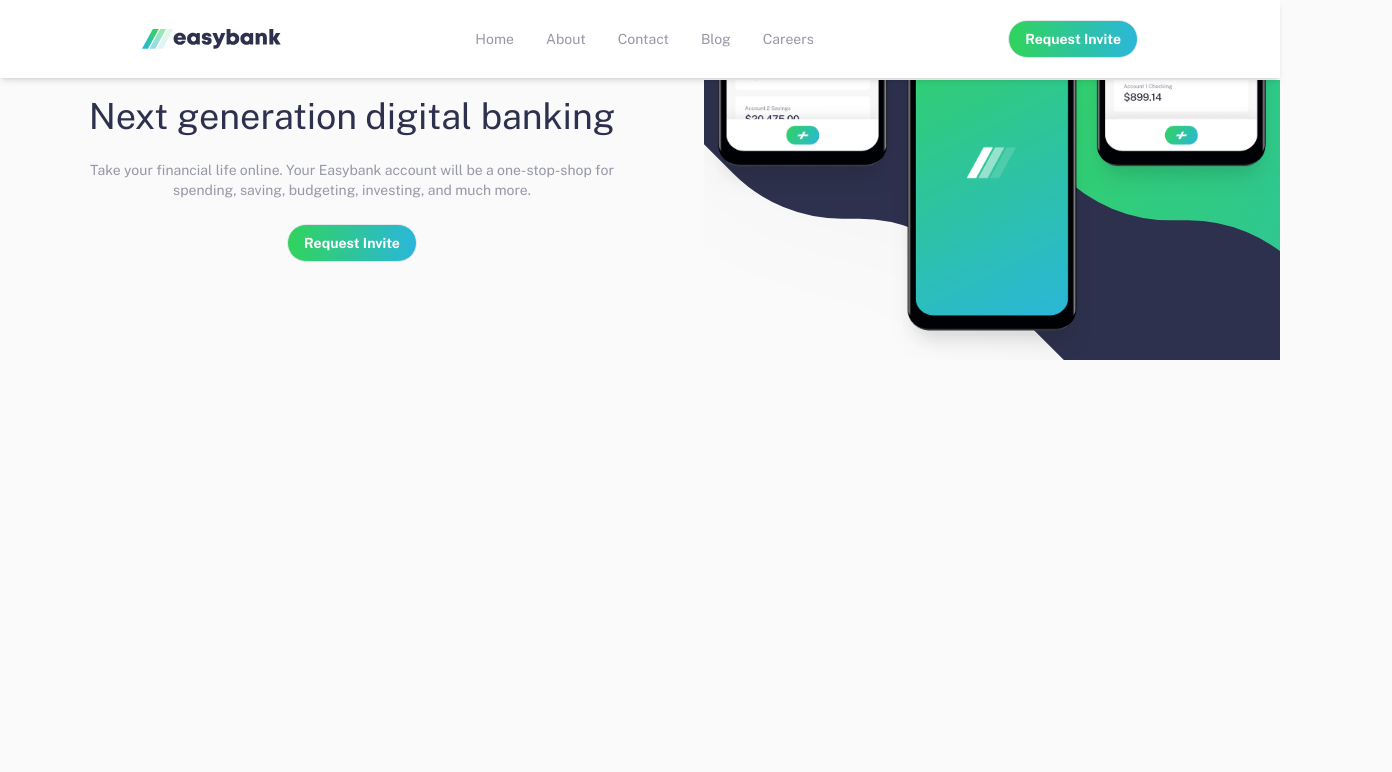
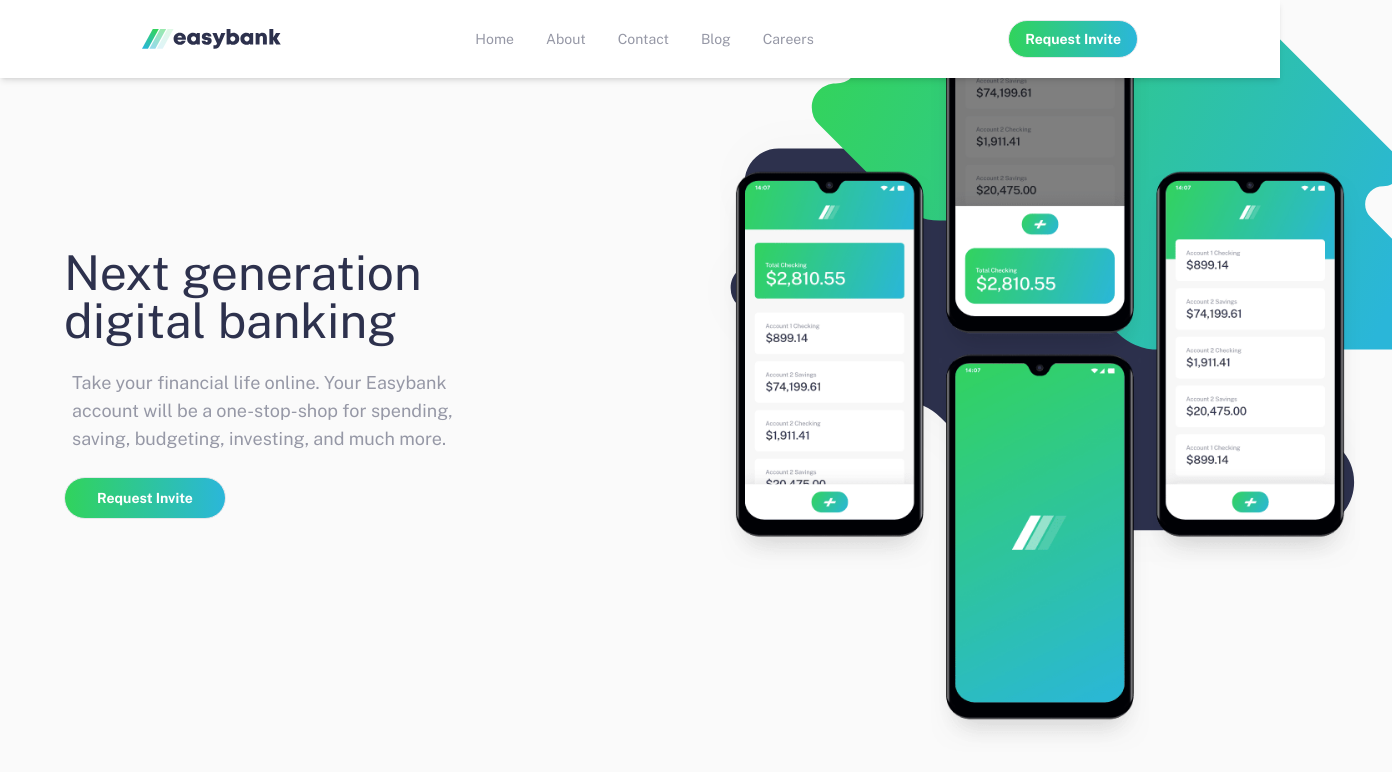
Before and after one commit to SanMajur/easybank, a website: page public/index.html in a window 1280 px wide. Shown: the whole page, 1392 px wide, since content can reach past the window. Drawn offline with nearby package versions, Linux system fonts and the light colour scheme.

Commit message:
desktop hero section

```diff
--- a/public/index.html
+++ b/public/index.html
@@ -21,7 +21,7 @@
     <!-- Link to stylesheet -->
     <link rel="stylesheet" href="./css/style.css" />
   </head>
-  <body id="body" class="font-pubSans bg-neutral-Very-Light-Gray">
+  <body id="body" class="font-pubSans bg-neutral-Very-Light-Gray ">
     <header
       id="headerOverlay"
       class="bg-neutral-White shadow-md fixed top-0 right-0 left-0 z-50 py-5"
@@ -129,24 +129,22 @@
       </div>
     </header>
     <main class="mt-14 lg:mt-20">
-      <section id="hero" class="md:flex">
-        <div
-          class="md:flex-1 order-1 md:order-2 bg-heroMobileBg bg-no-repeat bg-center bg-cover min-h-280px relative before:content-[''] before:absolute before:bg-heroPhonesBg before:h-full before:w-full before:bg-cover before:bg-no-repeat before:bg-center-bottom before:container"
-        >
-          <!-- <img class="absolute h-full" src="./images/image-mockups.png" alt="">  -->
+      <section id="hero" class=" lg:flex items-center">
+        <div class="relative bg-heroMobileBg  bg-no-repeat bg-center bg-cover min-h-280px lg:bg-heroDesktopBg  lg:-top-28 lg:left-28 lg:min-h-41rem lg:bg-left-center flex-1 lg:order-2">
+           <img class="w-full absolute -bottom-2.5 lg:top-0 lg:right-8 lg:w-40rem" src="./images/image-mockups.png" alt="">
         </div>
-        <div class="md:flex-1 order-2 md:order-1 container text-center">
-          <h1 class="text-primary-Dark-Blue text-4xl font-medium py-4">
+        <div class="container text-center mt-3 lg:mt-0 lg:text-left lg:max-w-xl lg:flex-1 lg:order-1">
+          <h1 class="text-primary-Dark-Blue text-4xl py-4  lg:text-5xl">
             Next generation digital banking
           </h1>
-          <p class="text-neutral-Grayish-Blue text-sm p-2">
+          <p class="text-neutral-Grayish-Blue text-sm p-2 leading-6 lg:text-lg">
             Take your financial life online. Your Easybank account will be a
             one-stop-shop for spending, saving, budgeting, investing, and much
             more.
           </p>
-          <div class="text-center py-4">
+          <div class="text-center py-4 lg:text-left">
             <button
-              class="text-sm text-neutral-White font-semibold border py-2 px-4 rounded-full bg-gradient-to-r from-primary-Lime-Green to-primary-Bright-Cyan transition-opacity duration-300 ease-in-out hover:opacity-75"
+              class="text-sm text-neutral-White font-semibold border py-2.5 px-8 rounded-full bg-gradient-to-r from-primary-Lime-Green to-primary-Bright-Cyan transition-opacity duration-300 ease-in-out hover:opacity-75"
             >
               Request Invite
             </button>
--- a/tailwind.config.js
+++ b/tailwind.config.js
@@ -42,6 +42,7 @@
       },
       backgroundPosition: {
         'center-bottom': 'center bottom',
+        'left-center': 'left center',
       },
       backgroundSize: {
         '93%': '93%',
@@ -70,8 +71,12 @@
         'fade-out': 'fade-out 300ms ease-in-out forwards'
       },
       minHeight: {
-        '280px': '17.5rem'
-      }
+        '280px': '17.5rem',
+        '41rem': '38rem',
+      },
+      width: {
+        '40rem': '40rem',
+      },
     },
   },
   plugins: [],
```
Also changed, not shown: public/css/style.css.
